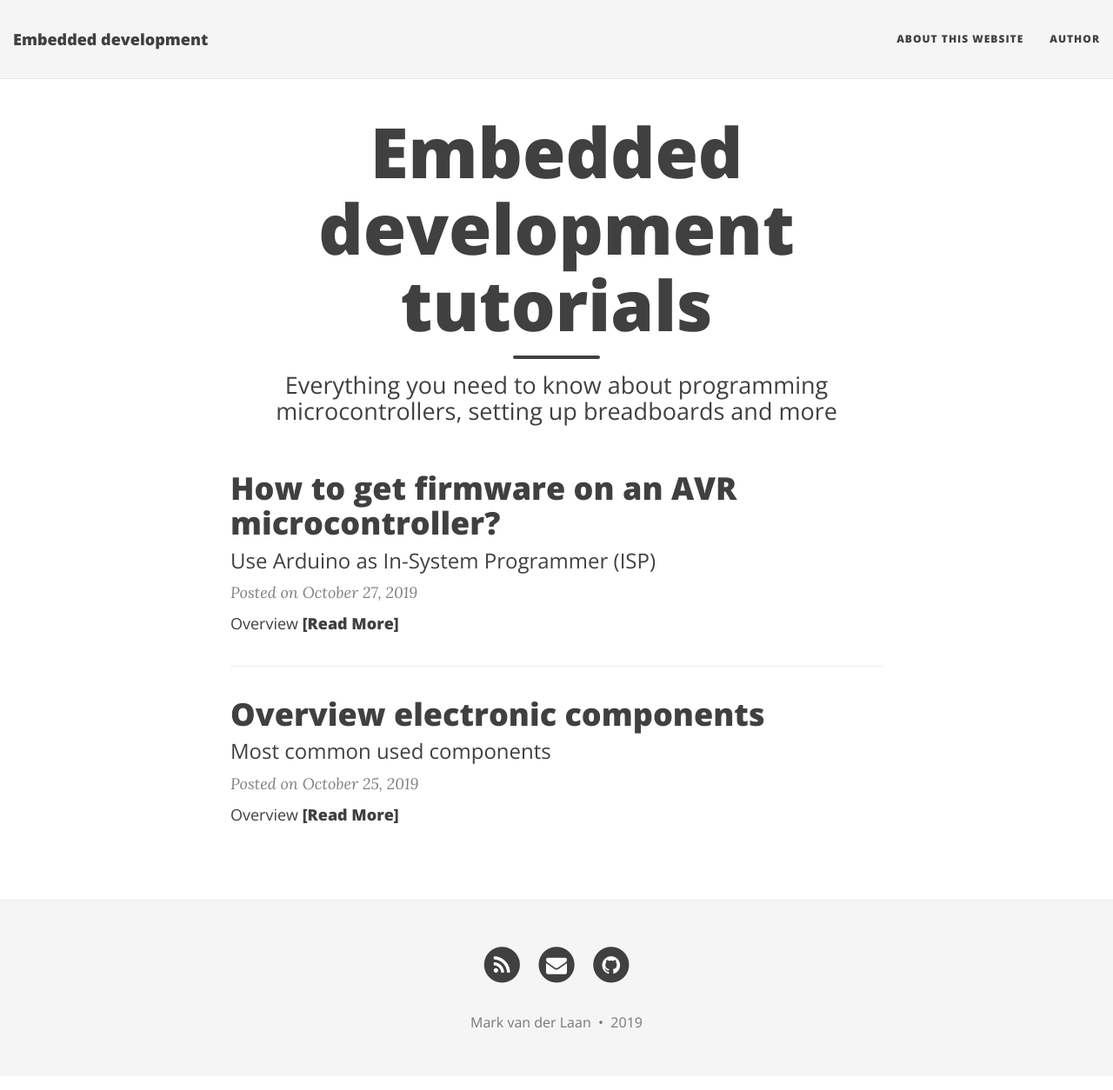
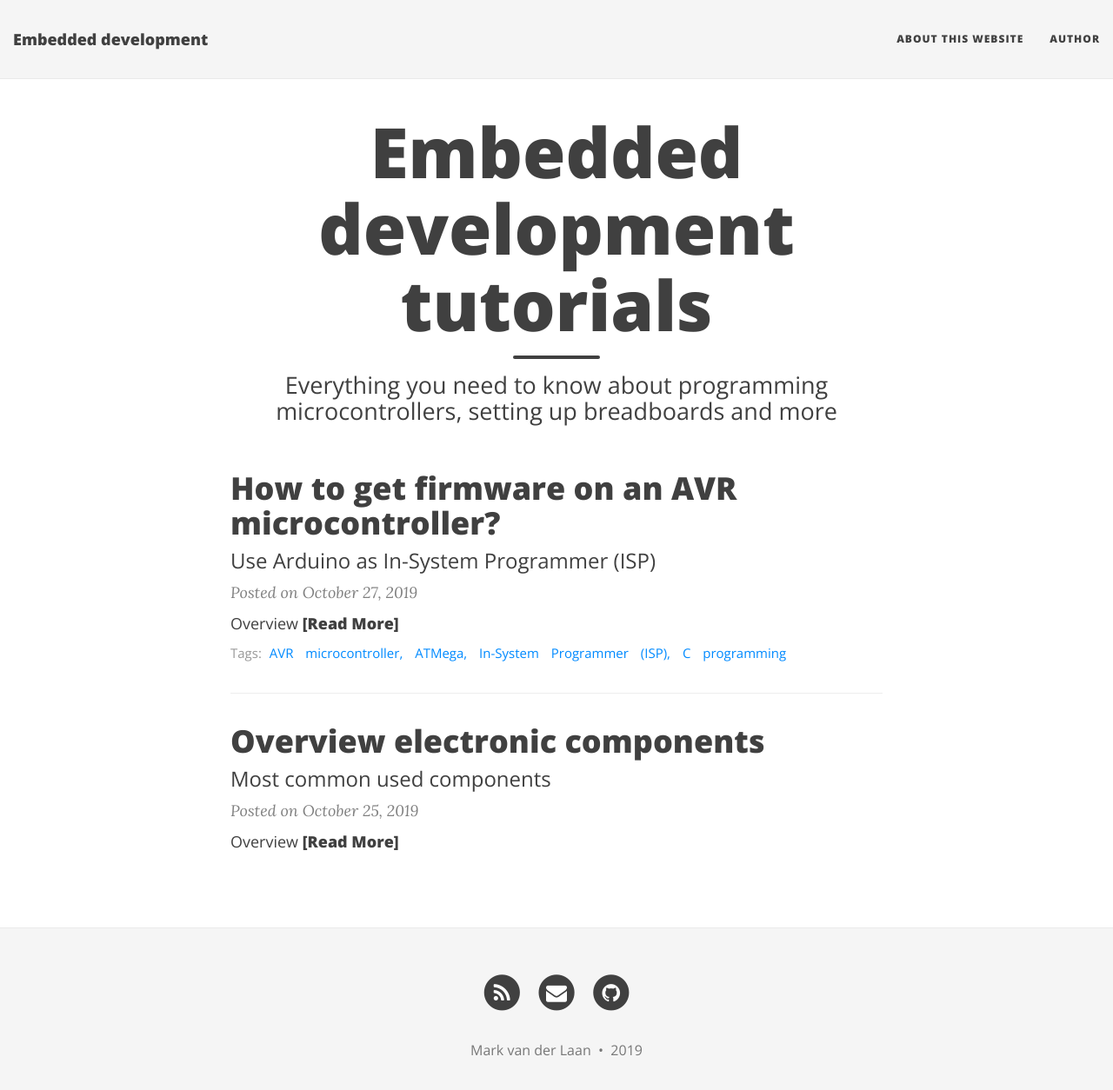
Before and after one commit to markvdlaan93/markvdlaan93.github.io, a Jekyll site: the page built from index.html, in a window 1280 px wide and 1270 px high. Shown: the top 1254 px of the window at 87% size. Built offline with Jekyll 4.4.1, drawn with Linux system fonts in a browser that asks for light colours; nearby versions of some CDN libraries; the list of posts is cut into pages by our own code.

Commit message:
Add tag to isp article

```diff
--- a/_posts/2019-10-27-isp-programmer.md
+++ b/_posts/2019-10-27-isp-programmer.md
@@ -3,6 +3,7 @@ layout: post
 title: How to get firmware on an AVR microcontroller?
 subtitle: Use Arduino as In-System Programmer (ISP)
 image:
+tags: AVR microcontroller, ATMega, In-System Programmer (ISP), C programming
 ---
 
 ## Overview
```
